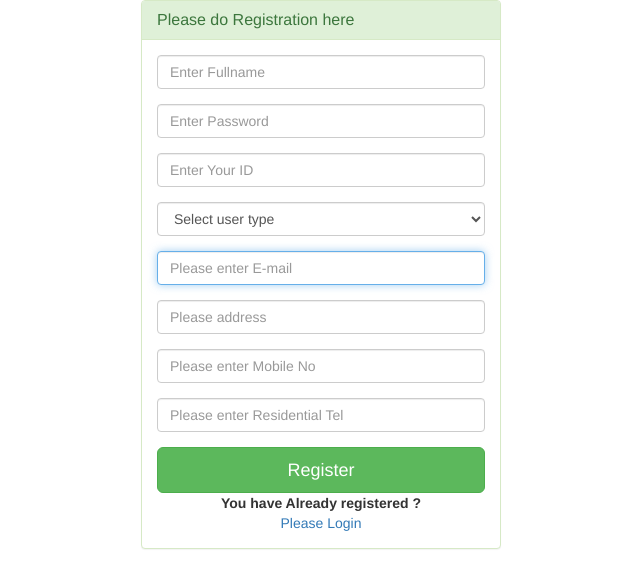
After one commit to Nawinjith/RoyalVintage, a CodeIgniter app: the page made by application/views/Signup.php in a window 1280 px wide. The commit adds this page. Shown: the top 588 px of the page, without its empty margins (319-959 px from the left). Run offline with CodeIgniter, Linux system fonts and the light colour scheme.

Commit message:
Create registration form

```diff
--- /dev/null
+++ b/application/views/Signup.php
@@ -0,0 +1,90 @@
+<!DOCTYPE html>
+<html>
+  <head>
+    <meta charset="utf-8">
+    <title>Login Registration</title>
+
+<link rel="stylesheet" href="https://maxcdn.bootstrapcdn.com/bootstrap/3.3.7/css/bootstrap.min.css" media="screen" title="no title">
+
+
+  </head>
+  <body>
+
+<span style="background-color:red;">
+  <div class="container mt-5"><!-- container class is used to centered  the body of the browser with some decent width-->
+      <div class="row mt-5"><!-- row class is used for grid system in Bootstrap-->
+          <div class="col-md-4 col-md-offset-4"><!--col-md-4 is used to create the no of colums in the grid also use for medimum and large devices-->
+              <div class="login-panel panel panel-success">
+                  <div class="panel-heading">
+                      <h3 class="panel-title">Please do Registration here</h3>
+                  </div>
+                  <div class="panel-body">
+
+                  <?php
+                  $error_msg=$this->session->flashdata('error_msg');
+                  if($error_msg){
+                    echo $error_msg;
+                  }
+                   ?>
+
+                      <form role="form" method="post" action="<?php echo base_url('Signup/register_user'); ?>">
+                          <fieldset>
+                              <div class="form-group">
+                                  <input class="form-control" placeholder="Enter Fullname" name="user_name" type="text">
+                              </div>
+
+                              <div class="form-group">
+                                  <input class="form-control" placeholder="Enter Password" name="user_password" type="password" value="">
+                              </div>
+
+                              <div class="form-group">
+                                  <input class="form-control" placeholder="Enter Your ID" name="user_id" type="text">
+                              </div>
+
+                              <div class="form-group">
+                                <select class="form-control" name="user_type" type="text">
+                                  <option>Select user type</option>
+                                  <option>Customer</option>
+                                  <option>Addmin</option>
+                                  <option>Shop</option>
+                                </select>
+                              </div>
+
+                              <div class="form-group">
+                                <input class="form-control" placeholder="Please enter E-mail" name="user_email" type="text" autofocus>
+                              </div>
+
+                              <div class="form-group">
+                                  <input class="form-control" placeholder="Please address" name="user_address" type="text" autofocus>
+                              </div>
+
+                              <div class="form-group">
+                                  <input class="form-control" placeholder="Please enter Mobile No" name="user_mobile" type="text" autofocus>
+                              </div>
+
+                              <div class="form-group">
+                                  <input class="form-control" placeholder="Please enter Residential Tel" name="user_residential" type="text" autofocus>
+                              </div>
+
+                              <input class="btn btn-lg btn-success btn-block" type="submit" value="Register" name="register" >
+
+                          </fieldset>
+                      </form>
+                      <center><b>You have Already registered ?</b> <br></b><a href="<?php echo base_url('user/login_view'); ?>"> Please Login</a></center><!--for centered text-->
+                  </div>
+              </div>
+          </div>
+      </div>
+  </div>
+
+
+
+
+
+</span>
+
+
+
+
+  </body>
+</html>
--- a/application/views/includes/header.php
+++ b/application/views/includes/header.php
@@ -52,6 +52,7 @@
 
           <li><a href="#contact-section" class="nav-link">Contact</a></li>
           <li><a href="<?php echo base_url();?>login" class="nav-link">Sign In</a></li>
+          <li><a href="<?php echo base_url();?>signup" class="nav-link">Sign up</a></li>
           <li class="social"><a href="#contact-section" class="nav-link"><span class="icon-facebook"></span></a></li>
           <li class="social"><a href="#contact-section" class="nav-link"><span class="icon-twitter"></span></a></li>
           <li class="social"><a href="#contact-section" class="nav-link"><span class="icon-linkedin"></span></a></li>
```
Also changed, not shown: application/controllers/Login.php (deleted, +0 -12 lines), application/controllers/Signup.php (added, +53 -0 lines), application/models/Register_model.php (+15 -0 lines), application/views/login.php (+5 -4 lines).
